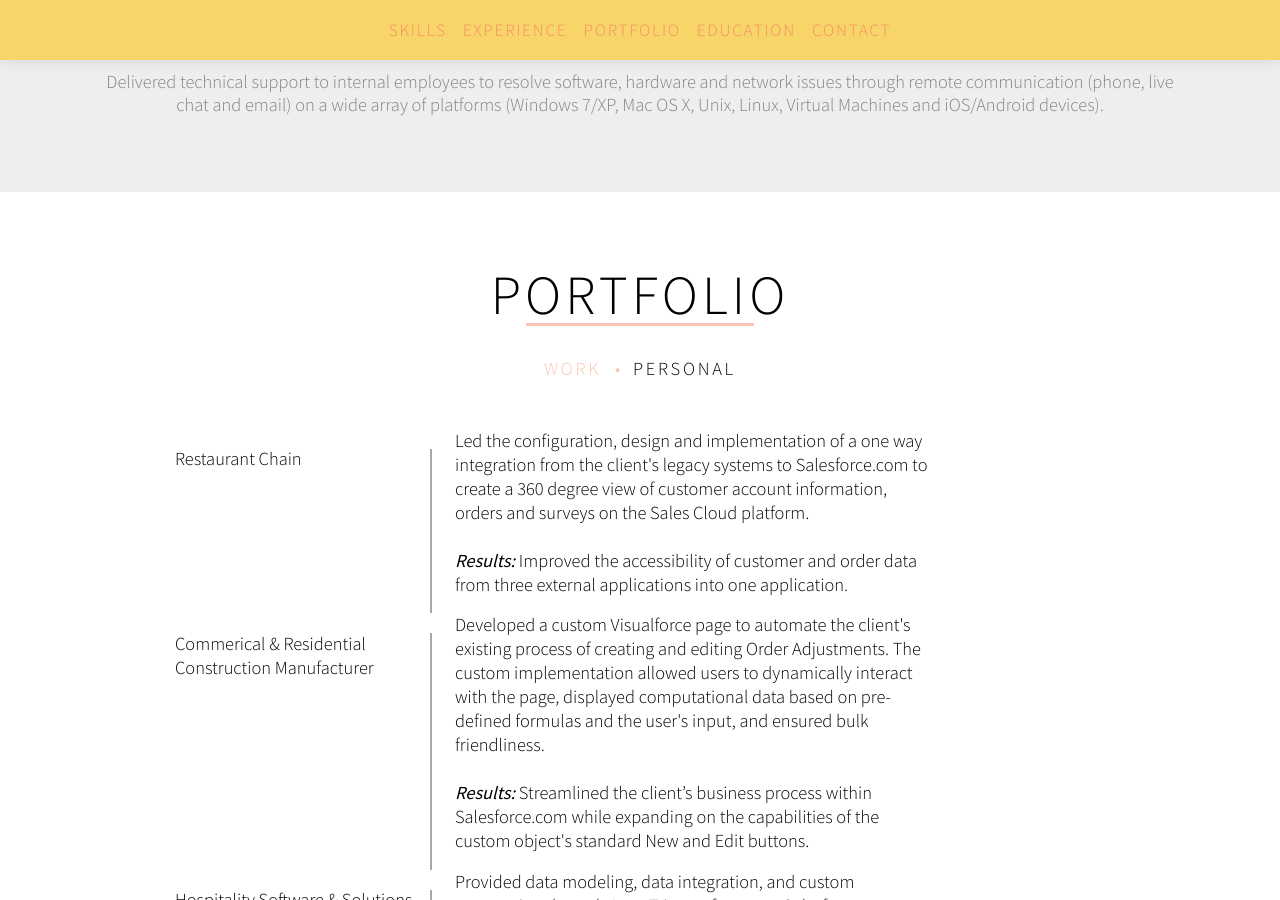
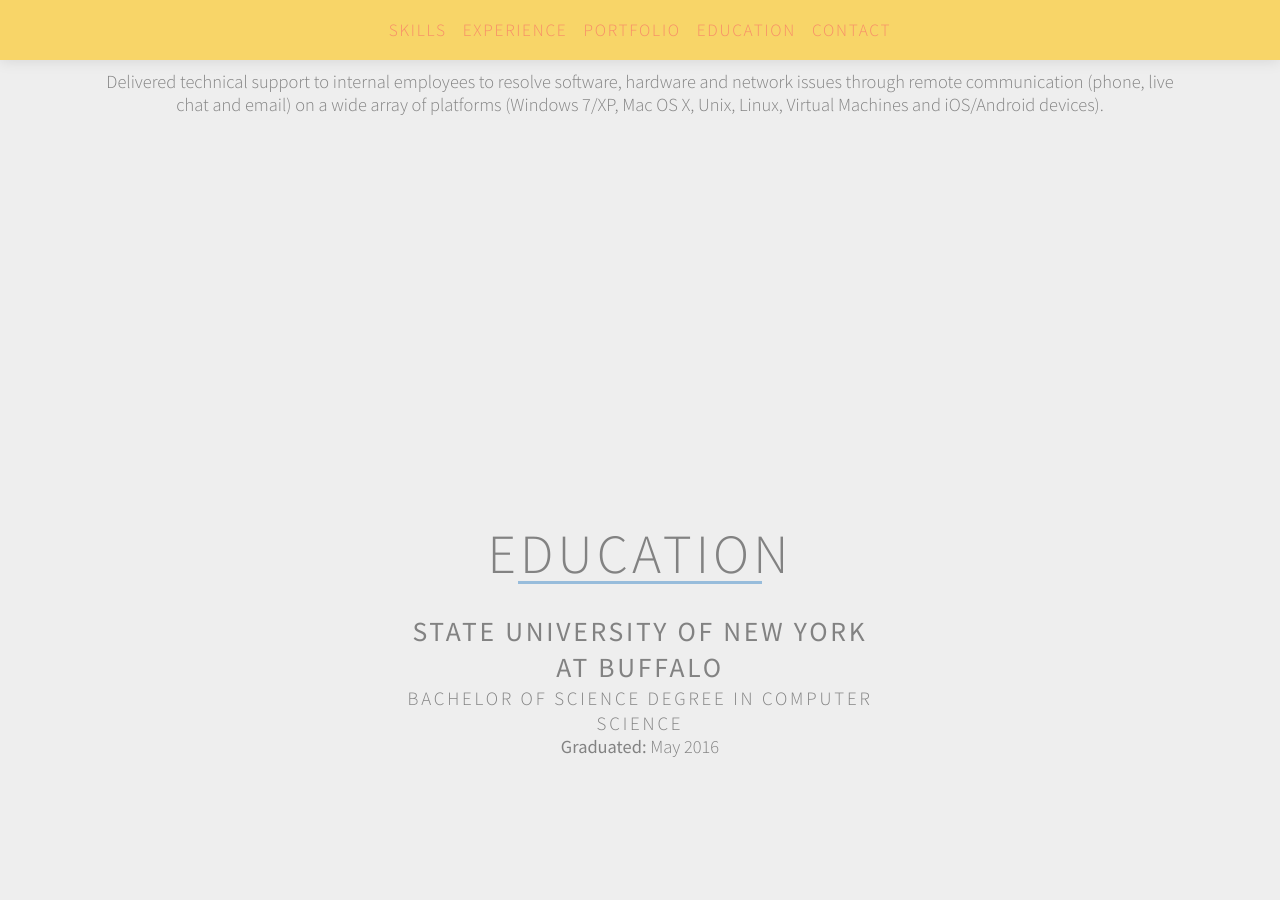
Before and after one commit to neariahm/neariahm.github.io, a Jekyll site: the page built from resume.html, in a window 1280 px wide and 900 px high, scrolled down 3101 px. Built offline with Jekyll 4.4.1, drawn with Linux system fonts in a browser that asks for light colours; nearby versions of some CDN libraries; some of the changed text lies outside the part shown.

Commit message:
Hid portfolio section

```diff
--- a/_layouts/resume.html
+++ b/_layouts/resume.html
@@ -238,7 +238,7 @@
 
 </section>
 
-<section id="portfolio" class="page-content">
+<!--<section id="portfolio" class="page-content">
     <div class="container">
         <header>
             <h1>Portfolio</h1>
@@ -254,6 +254,28 @@
 
             <div class="inner-container">
                 <article class="work-post" data-cat="work">
+
+                    <div class="row">
+                        <div class="inner-row-left spacing">
+                            <h3>Box Black Excellence Network (BEN)</h3>
+                        </div>
+                        <div class="inner-row-right spacing">
+                            <p>As a BEN member, I participated in monthly BEN meetings and volunteered to help plan and setup for BEN events. <br/><br/>
+                                <i><strong>Results:</strong></i> Improved the accessibility of customer and order data from three external applications into one application.
+                            </p>
+                        </div>
+                    </div>
+
+                    <div class="row">
+                        <div class="inner-row-left spacing">
+                            <h3>Internal Application integrated with Salesforce</h3>
+                        </div>
+                        <div class="inner-row-right spacing">
+                            <p>Led the configuration, design and implementation of a one way integration from the client's legacy systems to Salesforce.com to create a 360 degree view of customer account information, orders and surveys on the Sales Cloud platform.<br/><br/>
+                                <i><strong>Results:</strong></i> Improved the accessibility of customer and order data from three external applications into one application.
+                            </p>
+                        </div>
+                    </div>
 
                     <div class="row">
                         <div class="inner-row-left spacing">
@@ -324,7 +346,7 @@
             </div>
         </article>
     </div>
-</section>
+</section>-->
 
 <section id="education" class="page-content">
     <div class="container">
```
